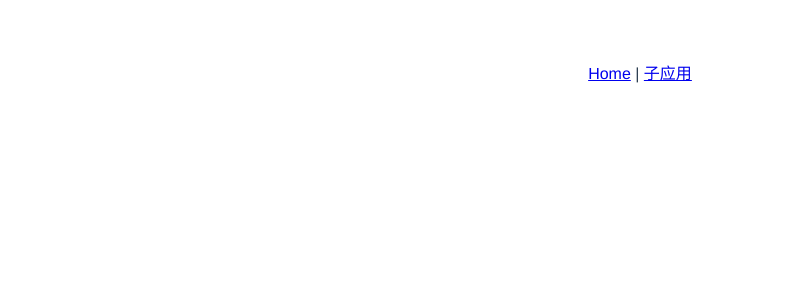
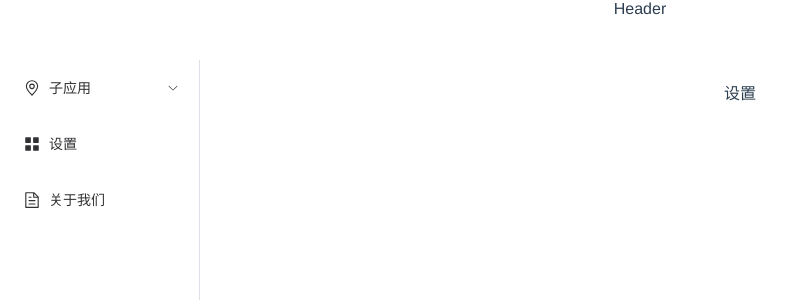
Before and after one commit to WhiteLang0214/micro-main, a Vue app: page /microMain/setting in a window 1280 px wide. Before the commit this address had no page. Shown: the top 300 px of the page, without its empty margins (0-794 px from the left). Built offline with nearby package versions, Linux system fonts and the light colour scheme; what qiankun would draw is missing.

Commit message:
创建测试页面-菜单跳转子应用 添加路由

```diff
--- a/babel.config.js
+++ b/babel.config.js
@@ -1,5 +1,10 @@
 module.exports = {
   presets: [
-    '@vue/cli-plugin-babel/preset'
+    '@vue/cli-plugin-babel/preset',
+  ],
+  plugins: [
+    ['@vue/babel-plugin-jsx', {
+      mergeProps: false
+    }]
   ]
 }
--- a/package.json
+++ b/package.json
@@ -8,6 +8,7 @@
     "lint": "vue-cli-service lint"
   },
   "dependencies": {
+    "@element-plus/icons-vue": "^2.1.0",
     "axios": "^1.4.0",
     "core-js": "^3.6.5",
     "element-plus": "^2.3.7",
@@ -20,6 +21,7 @@
     "webpack-dev-server": "^4.15.1"
   },
   "devDependencies": {
+    "@vue/babel-plugin-jsx": "^1.1.5",
     "@vue/cli-plugin-eslint": "~4.5.14",
     "@vue/cli-service": "^5.0.8",
     "@vue/compiler-sfc": "^3.3.4",
--- a/src/App.vue
+++ b/src/App.vue
@@ -1,18 +1,25 @@
 <template>
-  <router-link to="/microMain">Home</router-link> |
-  <router-link to="/microChild">子应用</router-link>
-  <div>
-    <router-view></router-view>
-    <!-- 子应用渲染的div -->
-    <div id="microContainer"></div>
-  </div>
+  <el-container class="layout-container">
+    <el-header>Header</el-header>
+    <el-container>
+      <el-aside width="200px">
+        <Menu />
+      </el-aside>
+      <el-main>
+        <router-view></router-view>
+        <!-- 子应用渲染的div -->
+        <div id="microContainer"></div>
+      </el-main>
+    </el-container>
+  </el-container>
 </template>
 
 <script>
-
+import Menu from "./pages/menu.vue"
 export default {
   name: 'App',
   components: {
+    Menu
   }
 }
 </script>
@@ -24,6 +31,14 @@ export default {
   -moz-osx-font-smoothing: grayscale;
   text-align: center;
   color: #2c3e50;
-  margin-top: 60px;
+  height: 100vh;
+}
+
+.layout-container {
+  height: 100%;
+}
+
+.layout-container .el-menu {
+  height: 100%;
 }
 </style>
--- /dev/null
+++ b/src/assets/reset.css
@@ -0,0 +1,5 @@
+* {
+  padding: 0;
+  margin: 0;
+  outline-style: none;
+}
--- a/src/main.js
+++ b/src/main.js
@@ -4,6 +4,10 @@ import {
   createRouter,
   createWebHistory
 } from 'vue-router';
+import ElementPlus from "element-plus";
+import 'element-plus/dist/index.css'
+import * as ElementPlusIconsVue from '@element-plus/icons-vue'
+import "./assets/reset.css";
 
 /***************************/
 import microApp from "./microRegister"
@@ -14,14 +18,29 @@ start(); //启动qiankun
 
 const router = createRouter({
   history: createWebHistory(),
-  base: window.__POWERED_BY_QIANKUN__ ? '/microMain' : '/',
+  base: "/microMain", // window.__POWERED_BY_QIANKUN__ ? '/microMain' : '/',
   routes: [
     {
       path: "/microMain",
-      name: 'microMain',
-      component: () => import("./pages/home.vue")
+      children: [
+        {
+          path: "setting",
+          name: 'setting',
+          component: () => import("./pages/setting.vue")
+        },
+        {
+          path: "about",
+          name: 'about',
+          component: () => import("./pages/about.vue")
+        }
+      ]
     }
   ]
 })
 
-createApp(App).use(router).mount('#app')
+const app = createApp(App);
+
+for (const [key, component] of Object.entries(ElementPlusIconsVue)) {
+  app.component(key, component)
+}
+app.use(router).use(ElementPlus).mount('#app')
--- /dev/null
+++ b/src/pages/about.vue
@@ -0,0 +1,3 @@
+<template>
+  关于
+</template>
--- a/src/pages/home.vue
+++ /dev/null
@@ -1,11 +0,0 @@
-<template>
-  <span>{{ msg }}</span>
-</template>
-
-<script setup lang="js">
-
-import { ref } from 'vue';
-
-const msg = ref("主应用的home页面")
-
-</script>
--- /dev/null
+++ b/src/pages/menu.vue
@@ -0,0 +1,50 @@
+<template>
+  <el-menu
+    default-active="2"
+    class="layout-menu"
+    :collapse="isCollapse"
+    @open="handleOpen"
+    @close="handleClose"
+    @select="handleSelect"
+  >
+  <div class="layout-box"></div>
+    <el-sub-menu index="1">
+      <template #title>
+        <el-icon><location /></el-icon>
+        <span>子应用</span>
+      </template>
+      <el-menu-item index="/microChild/home">子应用home</el-menu-item>
+      <el-menu-item index="/microChild/about">子应用about</el-menu-item>
+    </el-sub-menu>
+    <el-menu-item index="/microMain/setting">
+      <el-icon><Menu /></el-icon>
+      <template #title>设置</template>
+    </el-menu-item>
+    <el-menu-item index="/microMain/about">
+      <el-icon><document /></el-icon>
+      <template #title>关于我们</template>
+    </el-menu-item>
+  </el-menu>
+</template>
+
+<script lang="js" setup>
+
+import { ref } from 'vue'
+import { useRouter } from 'vue-router'
+
+const router = useRouter();
+
+const isCollapse = ref(false);
+
+const handleOpen = () => {};
+const handleClose = () => {};
+
+const handleSelect = (index, indexPath, item, routeResult) => {
+  console.log(index, indexPath, item, routeResult)
+  router.push(index)
+};
+
+</script>
+
+<style scoped>
+</style>
--- /dev/null
+++ b/src/pages/setting.vue
@@ -0,0 +1,3 @@
+<template>
+  设置
+</template>
```
Also changed, not shown: 1 other file (tests, documents, lock files or other folders).
